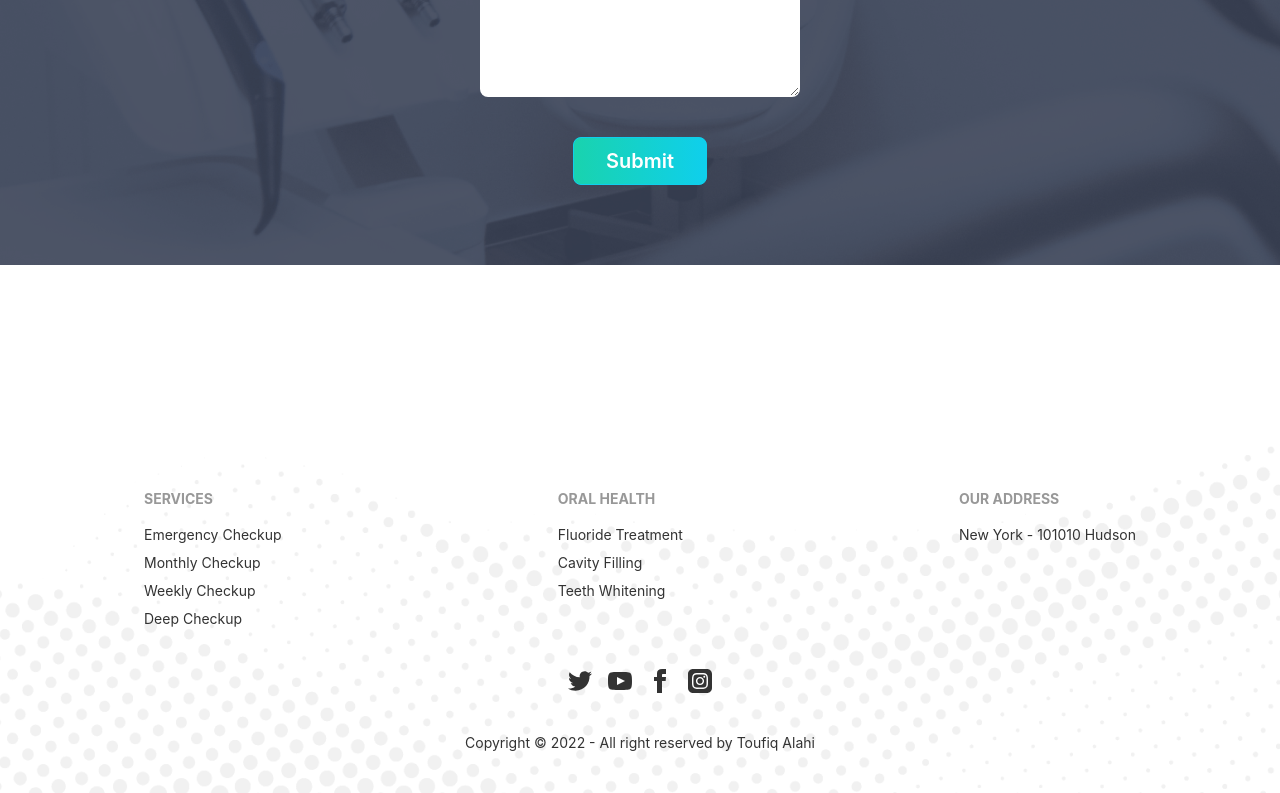
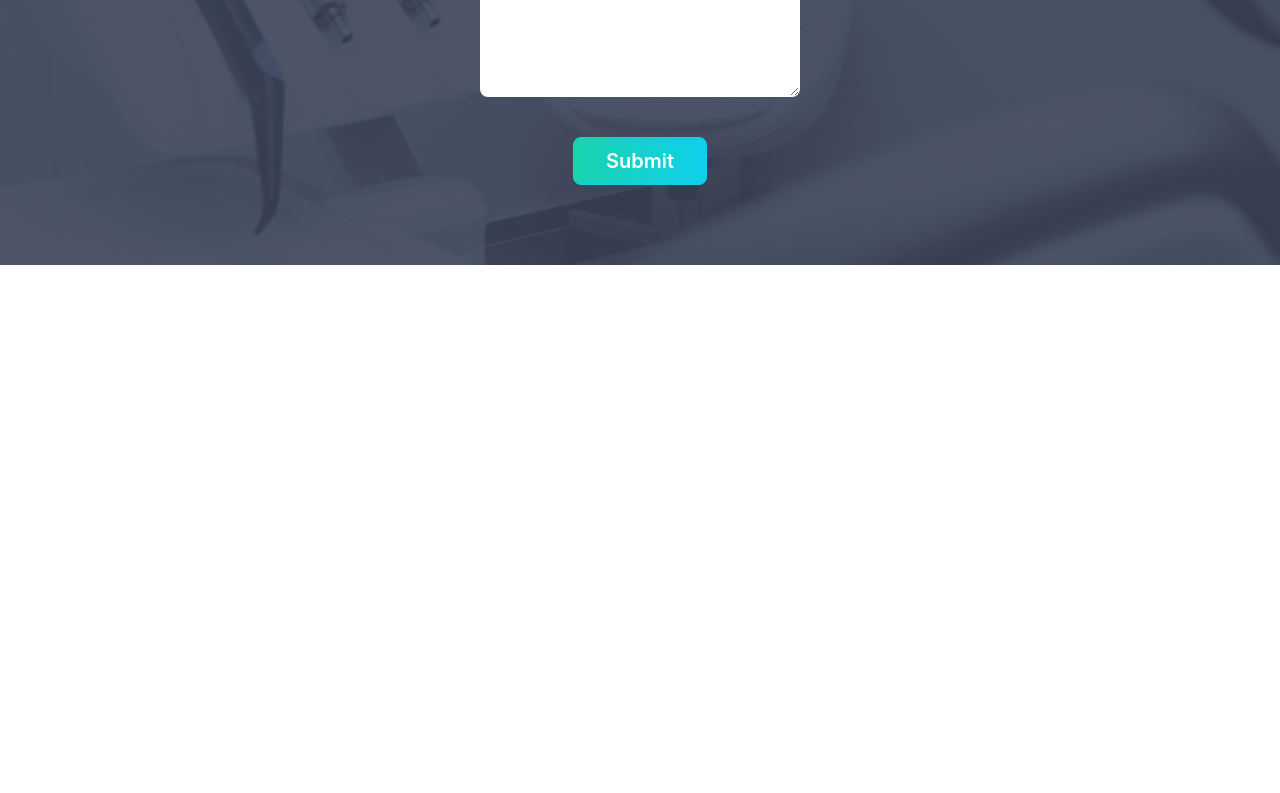
Before and after one commit to ToufiqAlahi/doctors-portal-client-side, a React (Create React App) app: page / in a window 1280 px wide. Shown: the part 4556-5349 px from the top of the page. After the commit the page ends 4949 px from the top, so only its background shows below. Built offline with nearby package versions, Linux system fonts and the light colour scheme.

Commit message:
relocated footer

```diff
--- a/src/App.js
+++ b/src/App.js
@@ -4,20 +4,21 @@ import { Routes, Route } from "react-router-dom";
 import Home from './Components/Home/Home';
 import About from './Components/About/About';
 import Login from './Components/Login/Login';
-import Footer from './Components/Shared/Footer';
+// import Footer from './Components/Shared/Footer';
+import Appointment from './Appointment/Appointment';
 
 function App() {
   return (
-    <div>
+    <div className='mx-auto'>
       <Navbar></Navbar>
       <Routes>
         <Route path="/" element={<Home />} />
+        <Route path="home" element={<Home />} />
         <Route path="about" element={<About />} />
+        <Route path="Appointment" element={<Appointment />} />
         <Route path="Login" element={<Login />} />
       </Routes>
-      <Footer></Footer>
     </div>
   );
 }
-
 export default App;
```
